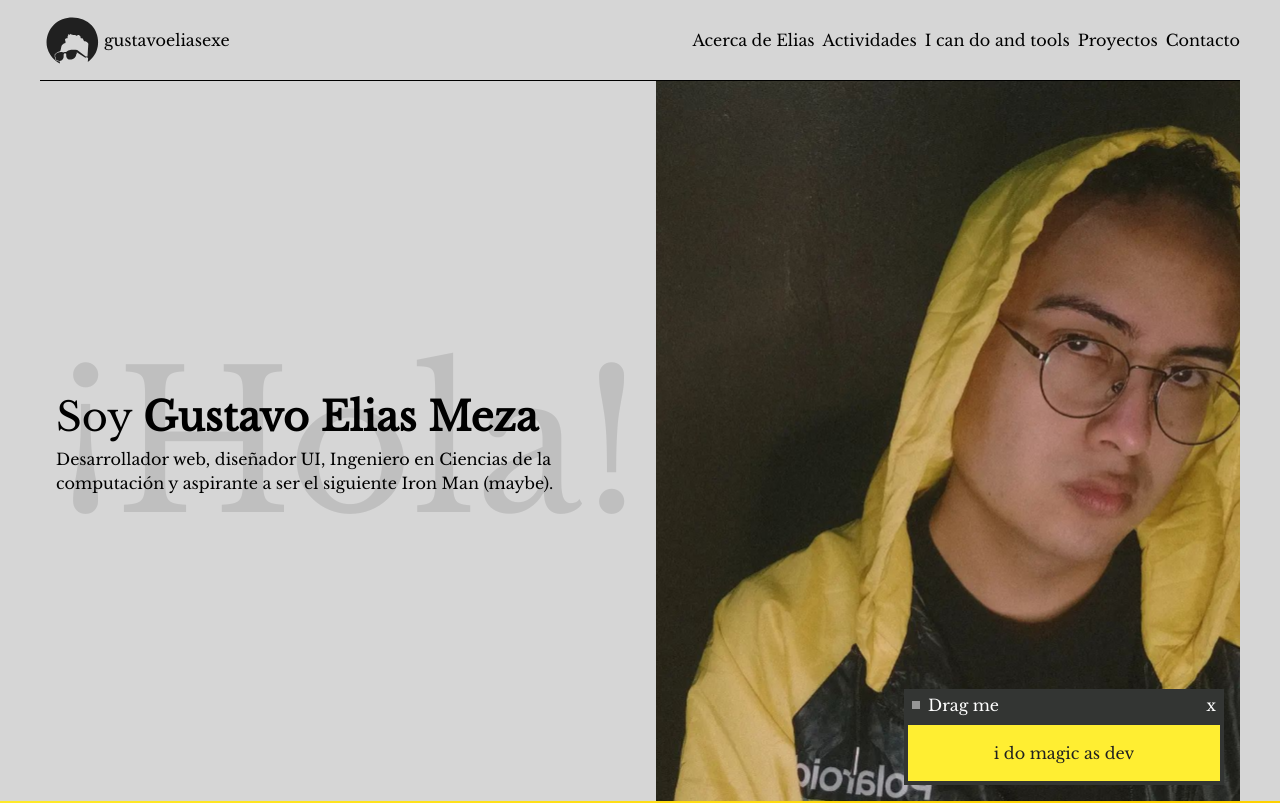
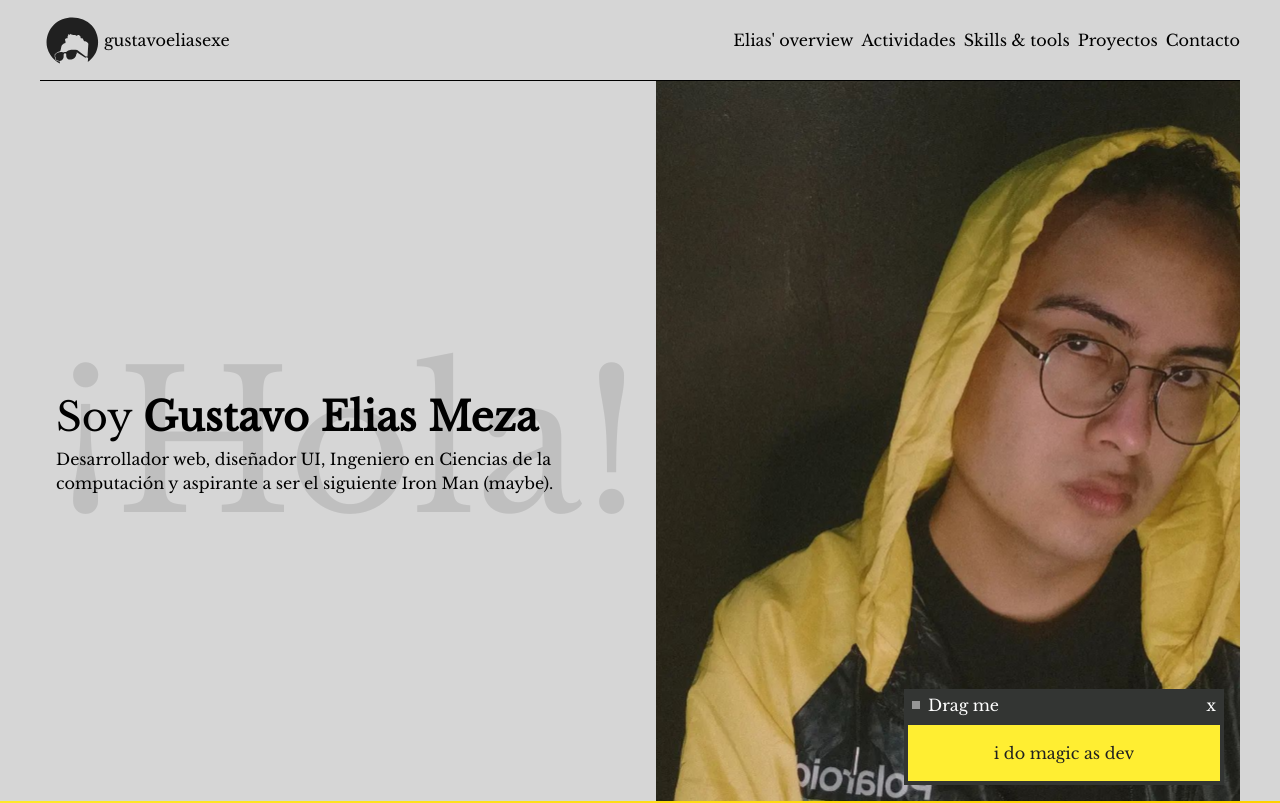
Before and after one commit to gustavo-exe/Portafolio, a Next.js app: page / in a window 1280 px wide. Shown: the top 803 px of the page. Built offline with nearby package versions, Linux system fonts and the light colour scheme.

Commit message:
Dinamic react-scroll

```diff
--- a/package.json
+++ b/package.json
@@ -15,9 +15,11 @@
     "next": "^13.2.4",
     "react": "^18.2.0",
     "react-dom": "^18.2.0",
+    "react-scroll": "^1.8.9",
     "typescript": "5.0.2"
   },
   "devDependencies": {
+    "@types/react-scroll": "^1.8.6",
     "sass": "^1.59.3"
   }
 }
--- a/src/components/NavBar/NavBar.tsx
+++ b/src/components/NavBar/NavBar.tsx
@@ -1,6 +1,6 @@
 import React, { useState } from 'react';
 import { SideNavigationBar } from '../SideNavigationBar/SideNavigationBar';
-
+import { Link } from "react-scroll";
 import styles from './NavBar.module.scss';
 
 export const NavBar = () => {
@@ -21,11 +21,11 @@ export const NavBar = () => {
 
             <div className={styles.nav} >
                 <nav className="flex gap-2" >
-                    <a href="#AcercaDe" >Acerca de Elias</a>
-                    <a href="#Actividades" >Actividades</a>
-                    <a href="#iCan" >I can do and tools</a>
-                    <a href="#Proyectos" >Proyectos</a>
-                    <a href="#contact" >Contacto</a>
+                    <Link  className="cursor-pointer"  to="AcercaDe" smooth={true} >Elias' overview</Link>
+                    <Link  className="cursor-pointer"  to="Actividades" smooth={true} >Actividades</Link>
+                    <Link  className="cursor-pointer"  to="iCan" smooth={true} >Skills & tools</Link>
+                    <Link  className="cursor-pointer"  to="Proyects" smooth={true} >Proyectos</Link>
+                    <Link  className="cursor-pointer"  to="contact" smooth={true} >Contacto</Link>
                 </nav>
             </div>
 
--- a/src/sections/portafolio/Proyects/Proyects.tsx
+++ b/src/sections/portafolio/Proyects/Proyects.tsx
@@ -4,7 +4,7 @@ import { ProyectHeader } from "./Proyect/ProyectHeader/ProyectHeader";
 
 export const Proyects = () => {
     return (
-        <section className="container-layout mt-32"  >
+        <section className="container-layout mt-32" id="Proyects"  >
 
             <div  className="border-b  border-b-black t-h3" >
             Proyectos
@@ -13,7 +13,7 @@ export const Proyects = () => {
             <div  className="xl:pl-20 xl:pr-20  sm:pr-4 pl-4 pr-4 " >
                 <ProyectHeader/>
                 <ProyectGallery/>
-                <ProyectFooter/>
+
             </div>
 
             <div  className="border-b  border-b-black  mt-4" ></div>
```
Also changed, not shown: 1 other file (tests, documents, lock files or other folders).
